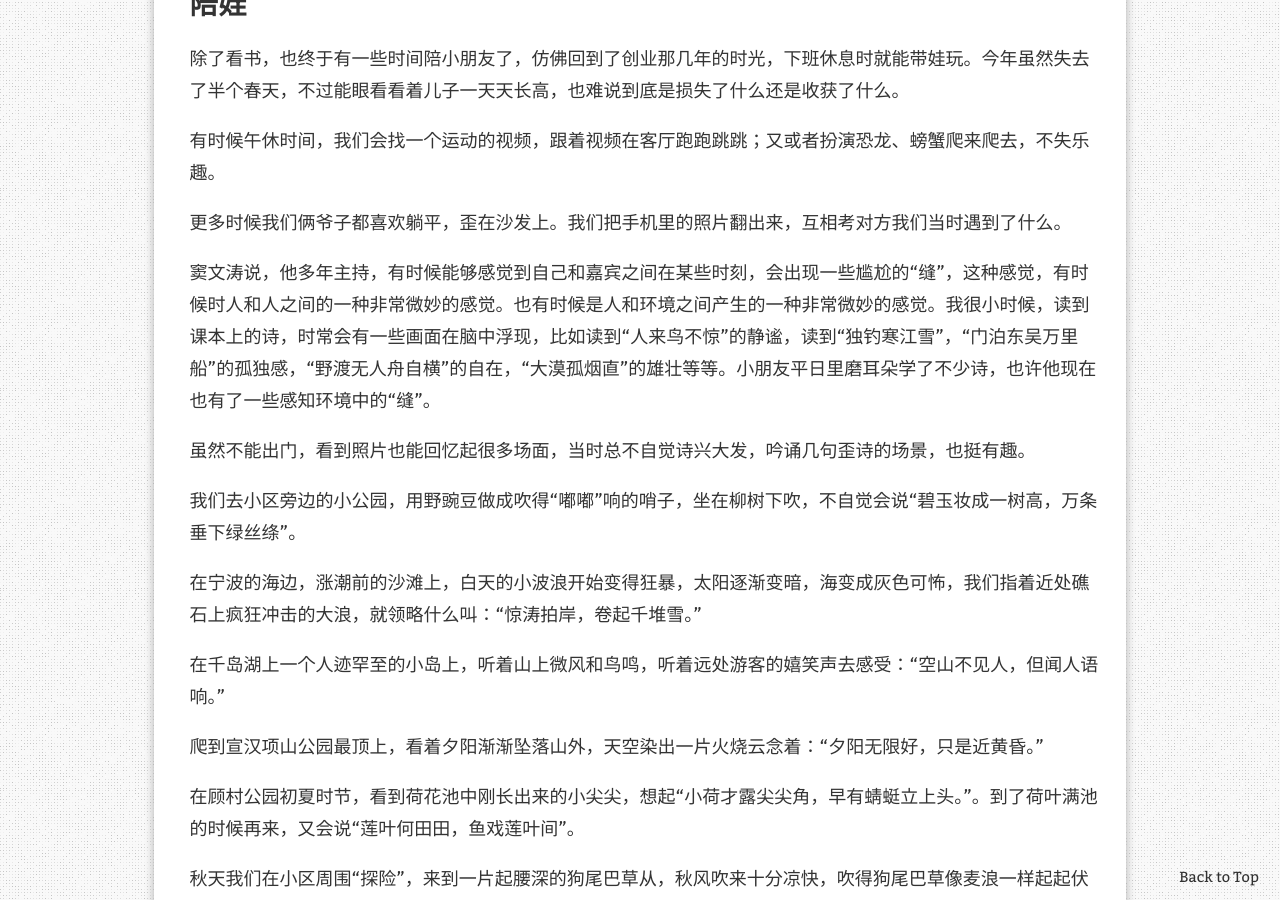
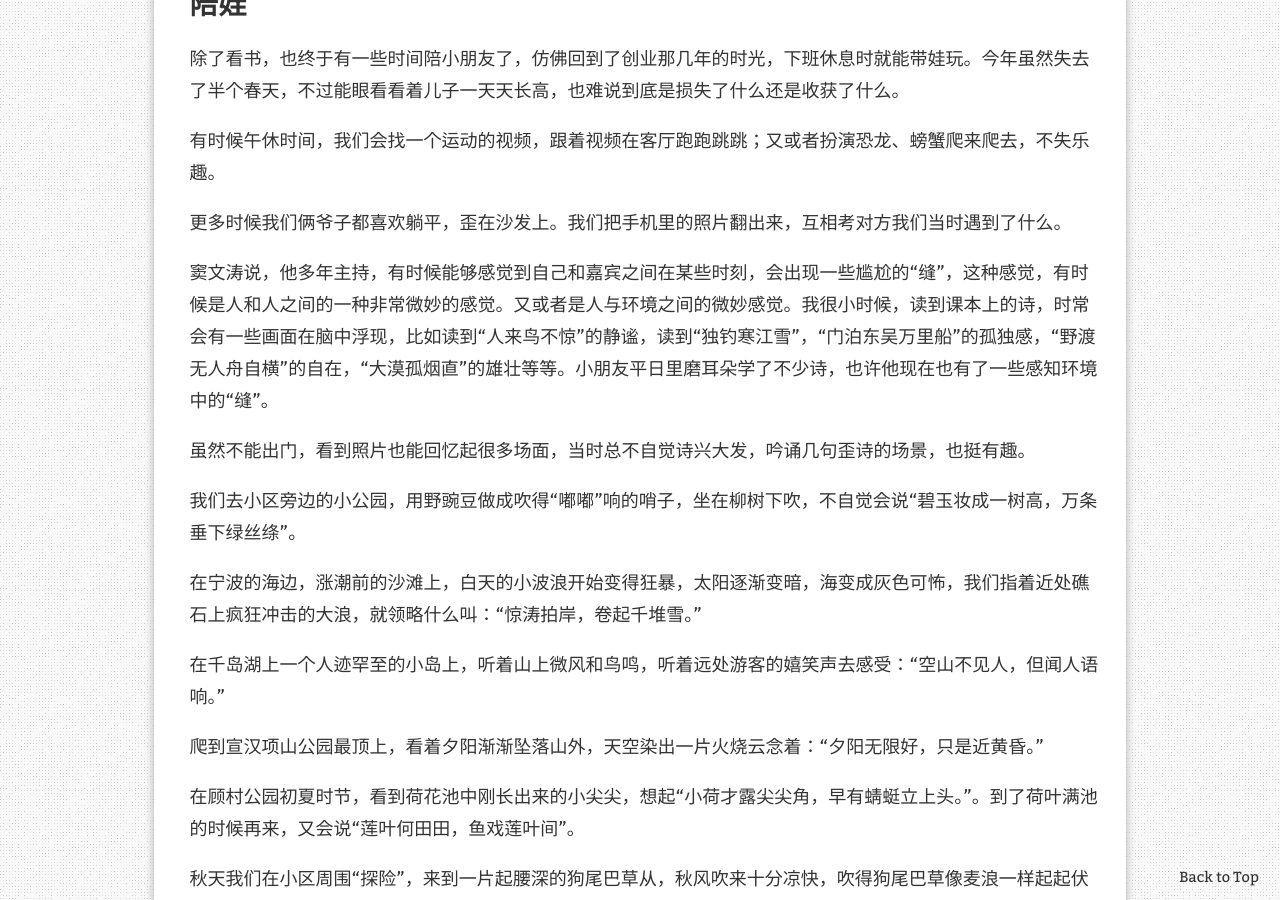
Before and after one commit to qinwenshi/sh, a Jekyll site: the page built from _posts/2022-06-02-shanghai-lockdown.md, in a window 1280 px wide and 900 px high, scrolled down 1410 px. Built offline with Jekyll 4.4.1, drawn with Linux system fonts in a browser that asks for light colours; nearby versions of some CDN libraries; comment, search, counter and statistics services are not loaded.

Commit message:
fixed typo

```diff
--- a/_posts/2022-06-02-shanghai-lockdown.md
+++ b/_posts/2022-06-02-shanghai-lockdown.md
@@ -39,7 +39,7 @@ redirect_from:
 
 更多时候我们俩爷子都喜欢躺平，歪在沙发上。我们把手机里的照片翻出来，互相考对方我们当时遇到了什么。
 
-窦文涛说，他多年主持，有时候能够感觉到自己和嘉宾之间在某些时刻，会出现一些尴尬的“缝”，这种感觉，有时候时人和人之间的一种非常微妙的感觉。也有时候是人和环境之间产生的一种非常微妙的感觉。我很小时候，读到课本上的诗，时常会有一些画面在脑中浮现，比如读到“人来鸟不惊”的静谧，读到“独钓寒江雪”，“门泊东吴万里船”的孤独感，“野渡无人舟自横”的自在，“大漠孤烟直”的雄壮等等。小朋友平日里磨耳朵学了不少诗，也许他现在也有了一些感知环境中的“缝”。
+窦文涛说，他多年主持，有时候能够感觉到自己和嘉宾之间在某些时刻，会出现一些尴尬的“缝”，这种感觉，有时候是人和人之间的一种非常微妙的感觉。又或者是人与环境之间的微妙感觉。我很小时候，读到课本上的诗，时常会有一些画面在脑中浮现，比如读到“人来鸟不惊”的静谧，读到“独钓寒江雪”，“门泊东吴万里船”的孤独感，“野渡无人舟自横”的自在，“大漠孤烟直”的雄壮等等。小朋友平日里磨耳朵学了不少诗，也许他现在也有了一些感知环境中的“缝”。
 
 虽然不能出门，看到照片也能回忆起很多场面，当时总不自觉诗兴大发，吟诵几句歪诗的场景，也挺有趣。
 
```
